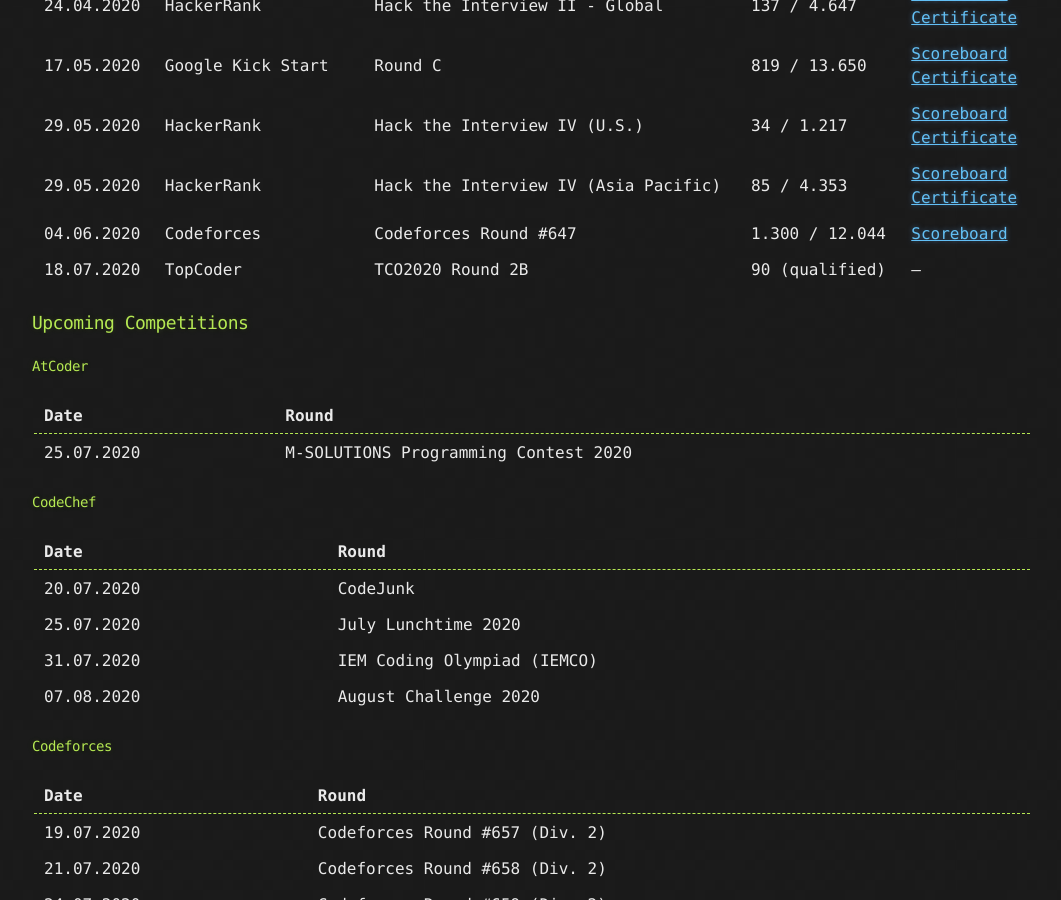
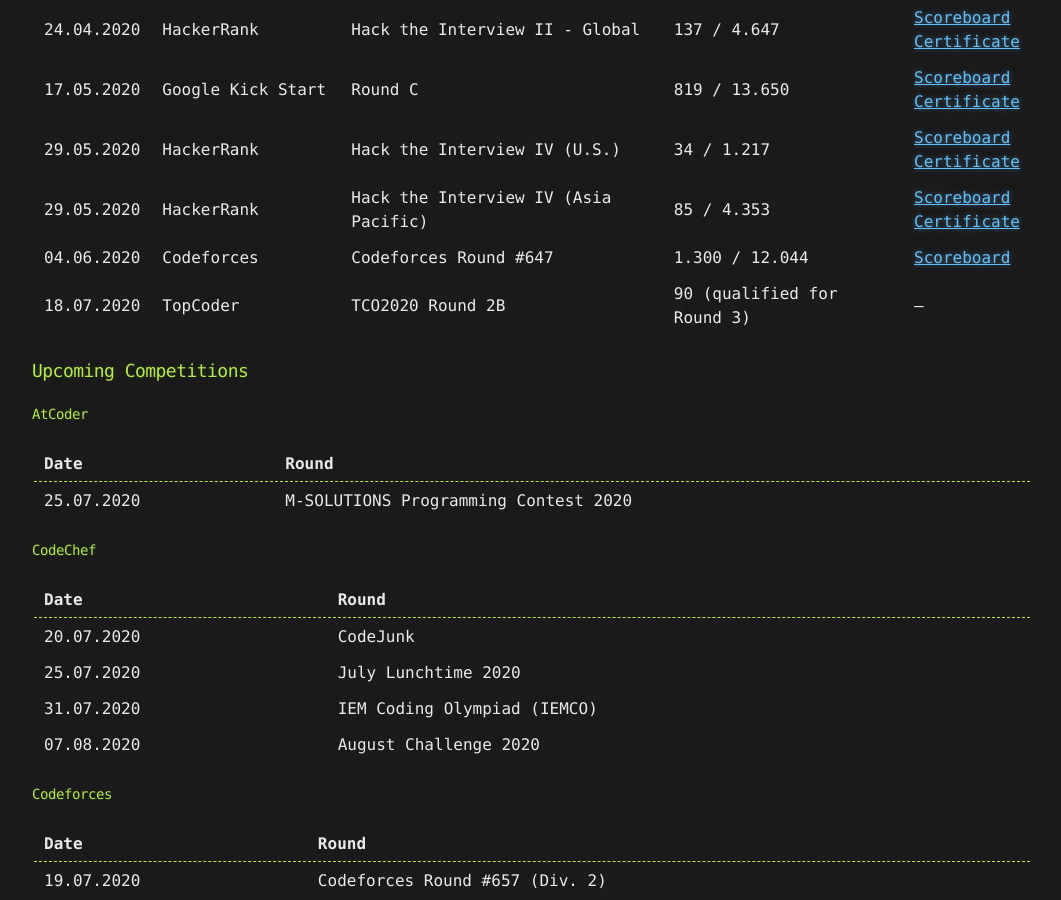
Before and after one commit to goodHunter27/serhatgiydiren.github.io, a Jekyll site: the page built from _posts/2020-01-07-coding-competitions.md, in a window 1280 px wide and 900 px high, scrolled down 525 px. Shown: the whole window, without its empty margins (108-1169 px from the left). Built offline with Jekyll 4.4.1, drawn with Linux system fonts in a browser that asks for light colours.

Commit message:
Update 2020-01-07-coding-competitions.md

```diff
--- a/_posts/2020-01-07-coding-competitions.md
+++ b/_posts/2020-01-07-coding-competitions.md
@@ -15,7 +15,7 @@
 29.05.2020 | HackerRank | Hack the Interview IV (U.S.) | 34 / 1.217 | [Scoreboard](https://www.hackerrank.com/contests/hack-the-interview-iv/leaderboard){:target="_blank"}<br />[Certificate](https://www.hackerrank.com/results/hack-the-interview-iv/serhatgiydiren){:target="_blank"}
 29.05.2020 | HackerRank | Hack the Interview IV (Asia Pacific) | 85 / 4.353 | [Scoreboard](https://www.hackerrank.com/contests/hack-the-interview-iv-apac/leaderboard){:target="_blank"}<br />[Certificate](https://www.hackerrank.com/results/hack-the-interview-iv-apac/serhatgiydiren){:target="_blank"}
 04.06.2020 | Codeforces | Codeforces Round #647 | 1.300 / 12.044 | [Scoreboard](https://codeforces.com/contest/1362/standings){:target="_blank"}
-18.07.2020 | TopCoder | TCO2020 Round 2B | 90 (qualified) | ---
+18.07.2020 | TopCoder | TCO2020 Round 2B | 90 (qualified for Round 3) | ---
 
 ### Upcoming Competitions
 
```
